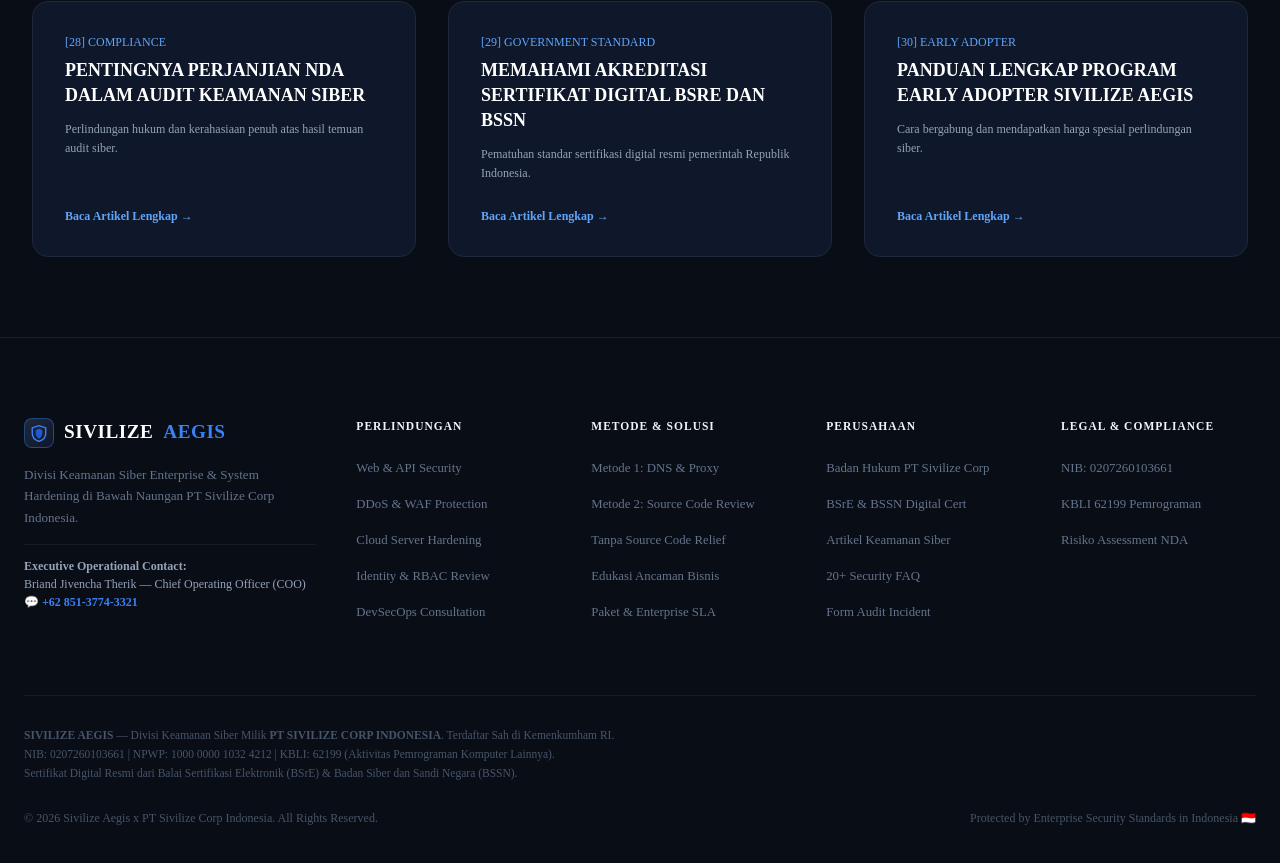
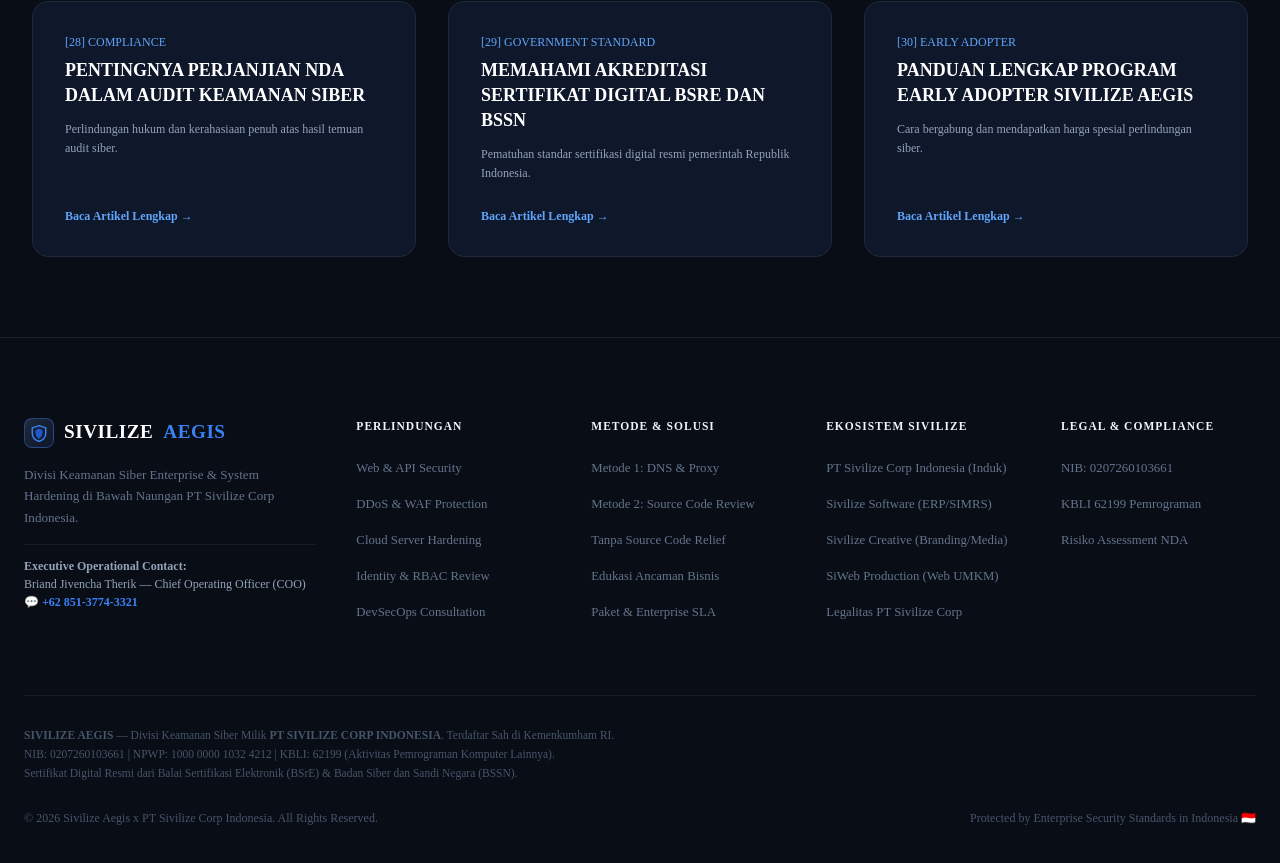
Before and after one commit to muhamadadrian210-debug/sivilize-aegis, a Next.js app: page /blog in a window 1280 px wide. Shown: the part 2909-3772 px from the top of the page. Built offline with nearby package versions, Linux system fonts and the light colour scheme.

Commit message:
fix: update all ecosystem cross-links to live domain URLs

```diff
--- a/src/app/page.tsx
+++ b/src/app/page.tsx
@@ -182,23 +182,23 @@
               <h3 className="text-xl font-bold text-white uppercase text-center mb-8">3 Pilar Utama Ekosistem PT Sivilize Corp Indonesia</h3>
 
               <div className="grid grid-cols-1 md:grid-cols-3 gap-6 text-xs font-mono">
-                <div className="p-5 rounded-xl bg-slate-900 border border-slate-800">
+                <a href="https://sivilizecorp.my.id" target="_blank" rel="noopener noreferrer" className="p-5 rounded-xl bg-slate-900 border border-slate-800 hover:border-blue-500/40 transition-all block">
                   <span className="text-slate-500 block text-[10px] mb-1">01 / DIGITAL PRESENCE</span>
-                  <strong className="text-white font-bold text-sm block mb-2">SiWeb Production</strong>
-                  <p className="text-slate-400 font-sans leading-relaxed">Penyedia jasa pembuatan landing page, website UMKM, company profile, & sistem toko online WhatsApp.</p>
-                </div>
+                  <strong className="text-white font-bold text-sm block mb-2">SiWeb Production &rarr;</strong>
+                  <p className="text-slate-400 font-sans leading-relaxed">Penyedia jasa pembuatan landing page, website UMKM, company profile, &amp; sistem toko online WhatsApp.</p>
+                </a>
 
-                <div className="p-5 rounded-xl bg-slate-900 border border-slate-800">
+                <a href="https://software.sivilizecorp.com" target="_blank" rel="noopener noreferrer" className="p-5 rounded-xl bg-slate-900 border border-slate-800 hover:border-blue-500/40 transition-all block">
                   <span className="text-slate-500 block text-[10px] mb-1">02 / ENTERPRISE SOFTWARE</span>
-                  <strong className="text-white font-bold text-sm block mb-2">Sivilize Software</strong>
-                  <p className="text-slate-400 font-sans leading-relaxed">Pengembangan sistem software enterprise custom, ERP, CRM, SIMRS rumah sakit, & integrasi AI/ML.</p>
-                </div>
+                  <strong className="text-white font-bold text-sm block mb-2">Sivilize Software &rarr;</strong>
+                  <p className="text-slate-400 font-sans leading-relaxed">Pengembangan sistem software enterprise custom, ERP, CRM, SIMRS rumah sakit, &amp; integrasi AI/ML.</p>
+                </a>
 
-                <div className="p-5 rounded-xl bg-slate-900 border border-blue-500/60 shadow-lg">
+                <a href="https://aegis.sivilizecorp.com" target="_blank" rel="noopener noreferrer" className="p-5 rounded-xl bg-slate-900 border border-blue-500/60 shadow-lg hover:border-blue-400 transition-all block">
                   <span className="text-blue-400 block text-[10px] mb-1">03 / CYBERSECURITY DIVISION</span>
-                  <strong className="text-white font-bold text-sm block mb-2">Sivilize Aegis</strong>
-                  <p className="text-slate-400 font-sans leading-relaxed">Pengawasan keamanan siber, WAF layer 7, mitigasi DDoS, hardening server, & incident response.</p>
-                </div>
+                  <strong className="text-white font-bold text-sm block mb-2">Sivilize Aegis &rarr;</strong>
+                  <p className="text-slate-400 font-sans leading-relaxed">Pengawasan keamanan siber, WAF layer 7, mitigasi DDoS, hardening server, &amp; incident response.</p>
+                </a>
               </div>
             </div>
 
--- a/src/components/layout/Footer.tsx
+++ b/src/components/layout/Footer.tsx
@@ -168,13 +168,13 @@
 
             {/* Col 3 */}
             <div>
-              <h4 className="footer-col-title">Perusahaan</h4>
+              <h4 className="footer-col-title">Ekosistem Sivilize</h4>
               <ul className="footer-links">
-                <li><Link href="/kepatuhan" className="footer-link-a">Badan Hukum PT Sivilize Corp</Link></li>
-                <li><Link href="/kepatuhan" className="footer-link-a">BSrE & BSSN Digital Cert</Link></li>
-                <li><Link href="/blog" className="footer-link-a">Artikel Keamanan Siber</Link></li>
-                <li><Link href="/faq" className="footer-link-a">20+ Security FAQ</Link></li>
-                <li><Link href="/kontak" className="footer-link-a">Form Audit Incident</Link></li>
+                <li><a href="https://sivilizecorp.com" target="_blank" rel="noopener noreferrer" className="footer-link-a">PT Sivilize Corp Indonesia (Induk)</a></li>
+                <li><a href="https://software.sivilizecorp.com" target="_blank" rel="noopener noreferrer" className="footer-link-a">Sivilize Software (ERP/SIMRS)</a></li>
+                <li><a href="https://creative.sivilizecorp.com" target="_blank" rel="noopener noreferrer" className="footer-link-a">Sivilize Creative (Branding/Media)</a></li>
+                <li><a href="https://sivilizecorp.my.id" target="_blank" rel="noopener noreferrer" className="footer-link-a">SiWeb Production (Web UMKM)</a></li>
+                <li><Link href="/kepatuhan" className="footer-link-a">Legalitas PT Sivilize Corp</Link></li>
               </ul>
             </div>
 
```
